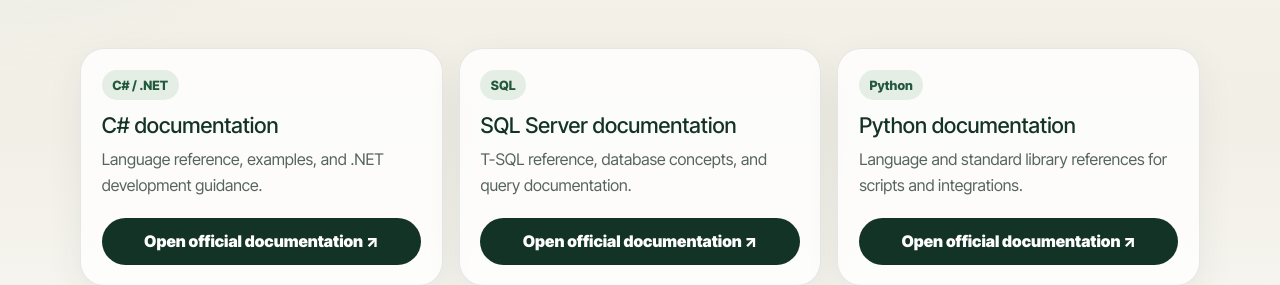
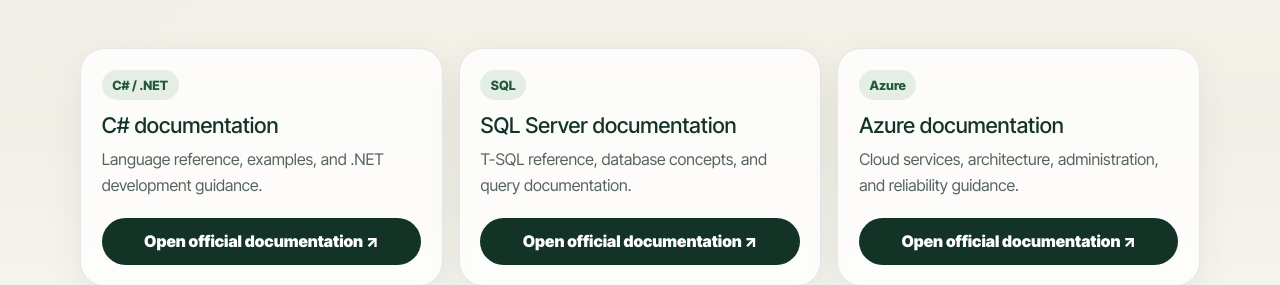
Before and after one commit to jake-magri/React-Portfolio, a Next.js app: page /resources in a window 1280 px wide. Shown: the part 449-734 px from the top of the page. Built offline with nearby package versions, Linux system fonts and the light colour scheme.

Commit message:
Align Resources.js with software and Azure profile

```diff
--- a/src/components/Resources.js
+++ b/src/components/Resources.js
@@ -2,6 +2,7 @@ import styles from './Resources.module.css';
 const references = [
  ['C# documentation', 'C# / .NET', 'Language reference, examples, and .NET development guidance.', 'https://learn.microsoft.com/en-us/dotnet/csharp/'],
  ['SQL Server documentation', 'SQL', 'T-SQL reference, database concepts, and query documentation.', 'https://learn.microsoft.com/en-us/sql/'],
+ ['Azure documentation', 'Azure', 'Cloud services, architecture, administration, and reliability guidance.', 'https://learn.microsoft.com/en-us/azure/'],
  ['Python documentation', 'Python', 'Language and standard library references for scripts and integrations.', 'https://docs.python.org/3/'],
  ['TypeScript documentation', 'TypeScript', 'The handbook and reference for typed JavaScript applications.', 'https://www.typescriptlang.org/docs/'],
 ];
```
